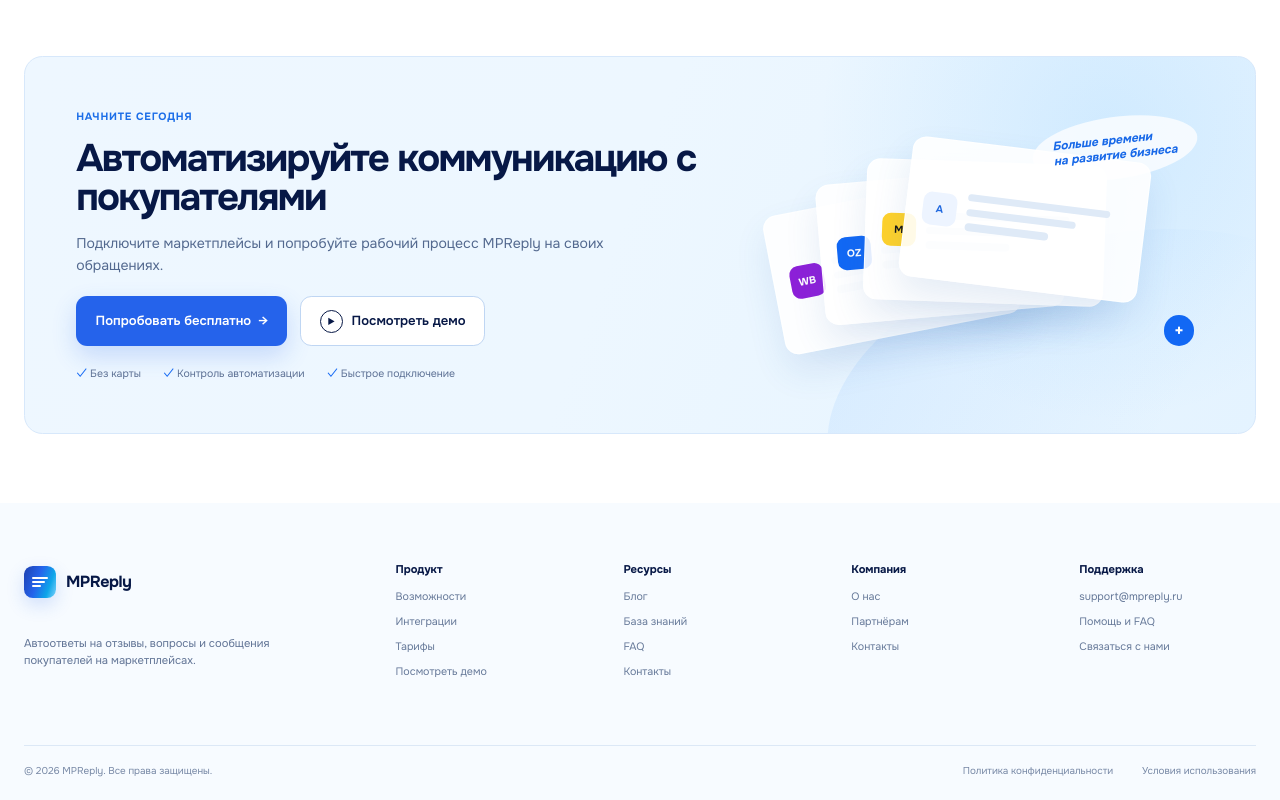
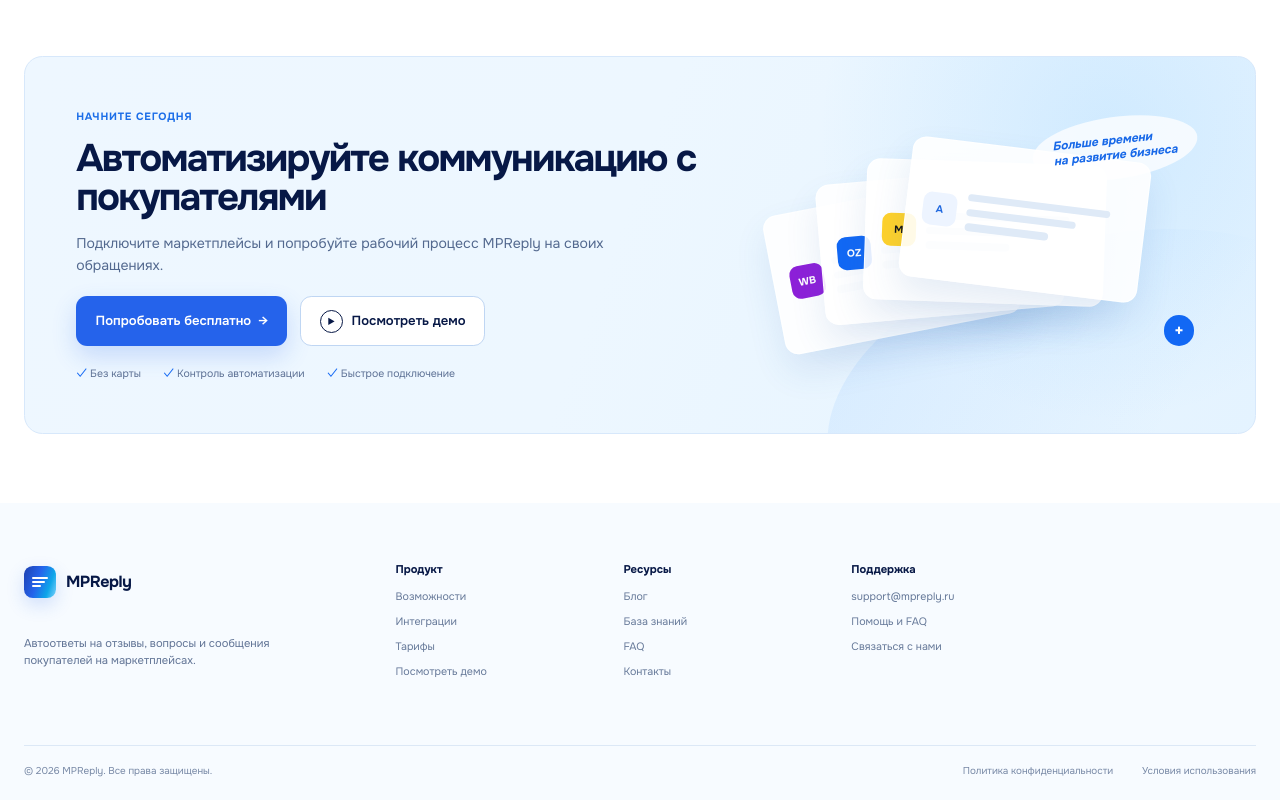
Before and after one commit to fedorovich-web/mpreply, a Next.js app in the folder apps/web/: page / in a window 1280 px wide. Shown: the part 2730-3530 px from the top of the page. Built offline with nearby package versions, Linux system fonts and the light colour scheme; no server answers.

Commit message:
refactor(web): remove fake footer company routes

```diff
--- a/apps/web/components/public-site/PublicShell.tsx
+++ b/apps/web/components/public-site/PublicShell.tsx
@@ -51,13 +51,6 @@ export function PublicShell({ children }: PublicShellProps) {
             <Link href="/contacts">Контакты</Link>
           </div>
 
-          <div className="public-footer-column">
-            <strong>Компания</strong>
-            <Link href="/contacts">О нас</Link>
-            <Link href="/contacts">Партнёрам</Link>
-            <Link href="/contacts">Контакты</Link>
-          </div>
-
           <div className="public-footer-column public-footer-support">
             <strong>Поддержка</strong>
             {siteConfig.contactEmail ? <a href={`mailto:${siteConfig.contactEmail}`}>{siteConfig.contactEmail}</a> : null}
```
